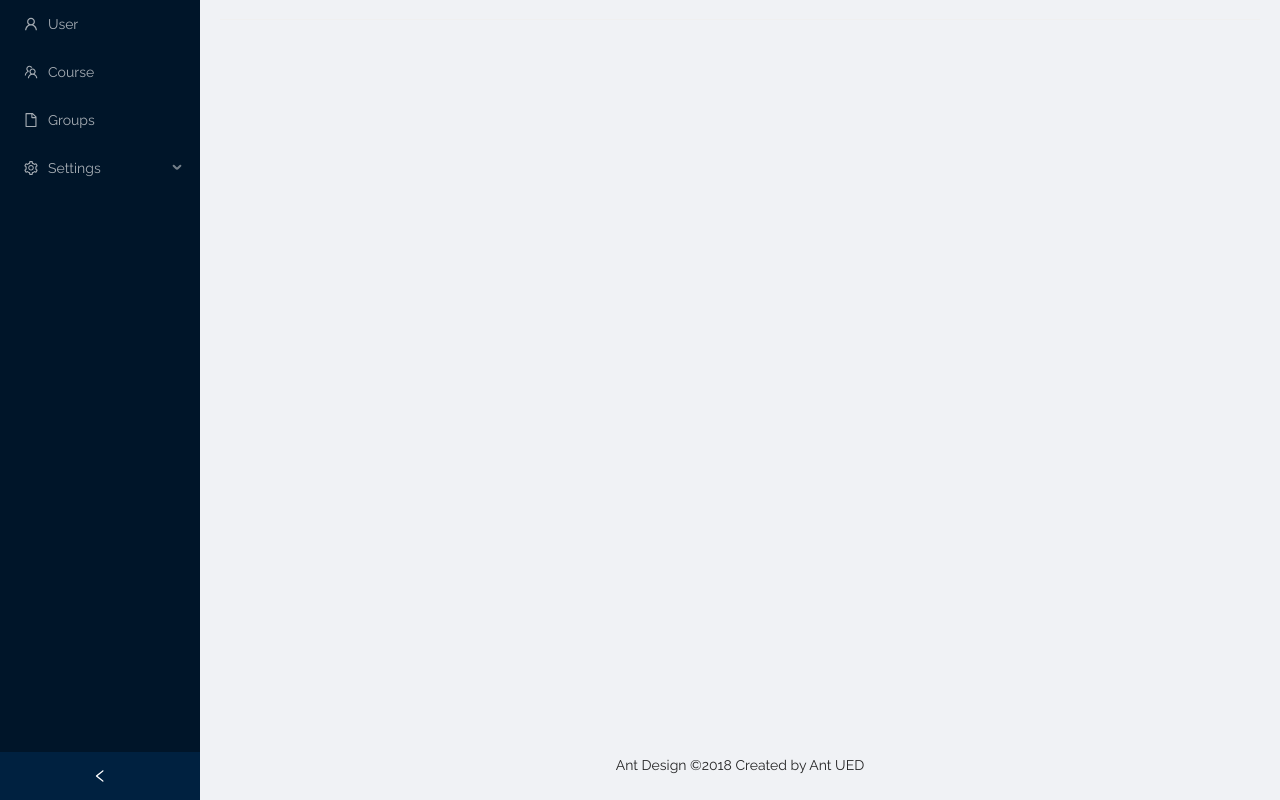
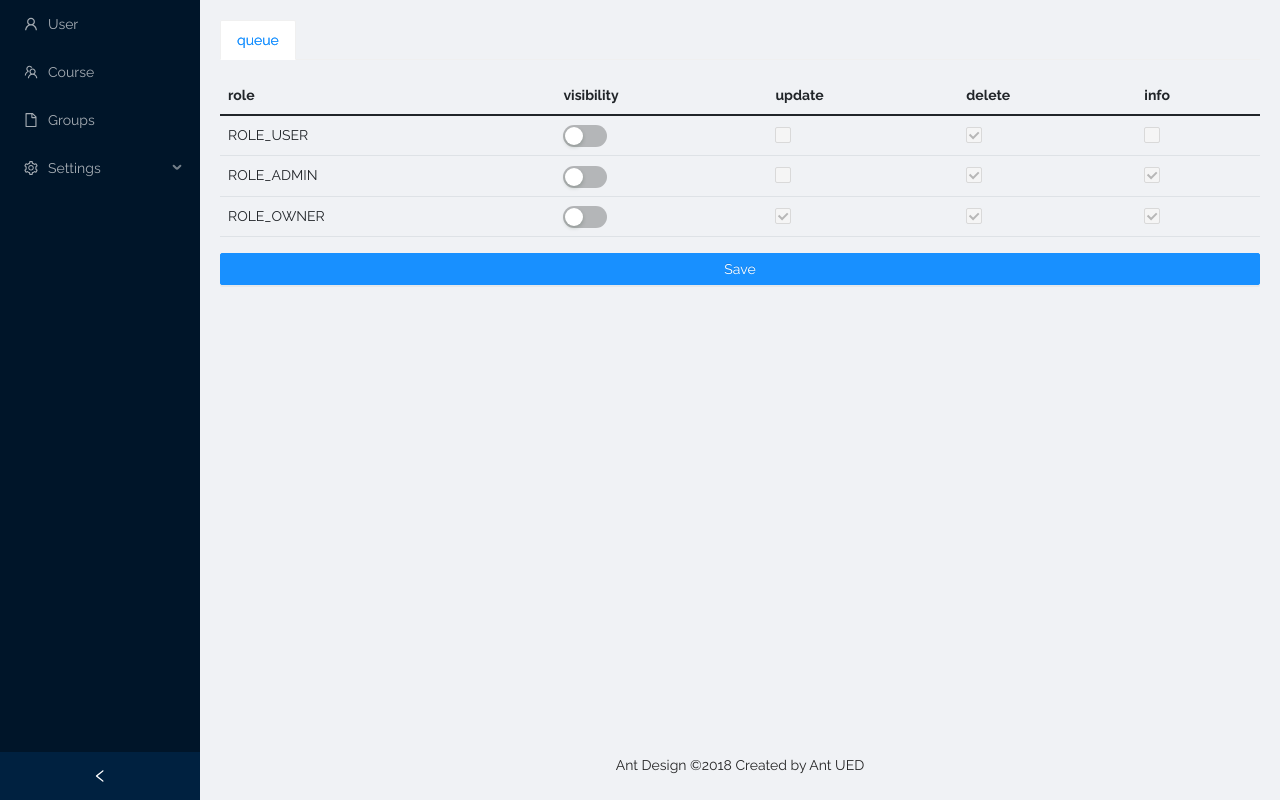
Before and after one commit to davronismoilov/admin-side, a React (Create React App) app: page /admin/permissions in a window 1280 px wide. Built offline with nearby package versions, Linux system fonts and the light colour scheme.

Commit message:
Permissions.js and Section.js files have been updated and some minor bugs fixed.

```diff
--- a/src/admin/layout/main.js
+++ b/src/admin/layout/main.js
@@ -12,7 +12,7 @@ import './main.css';
 import {Link, Route, Routes} from "react-router-dom";
 import User from "../user/user";
 import Course from "../course/course";
-import MainSettings from "../settings/settings";
+import Test from "./test";
 
 const {Header, Sider, Content} = Layout;
 
@@ -80,7 +80,7 @@ const MainLayout = () => {
                     <Routes>
                         <Route exact={true} path={"/admin/user"} element={<User/>}/>
                         <Route exact={true} path={"/admin/course"} element={<Course/>}/>
-                        <Route exact={true} path={"/admin/settings"} element={<MainSettings/>}/>
+                        <Route exact={true} path={"/admin/settings"} element={<Test/>}/>
                     </Routes>
 
                 </Content>
--- a/src/admin/layout/test.js
+++ b/src/admin/layout/test.js
@@ -14,7 +14,7 @@ import './test.css'
 import {Link, Route, Routes} from "react-router-dom";
 import User from "../user/user";
 import Course from "../course/course";
-import Panel from "../settings/Panel";
+import Section from "../settings/Section";
 import Permissions from "../settings/Permissions";
 
 const {Header, Content, Footer, Sider} = Layout;
@@ -71,22 +71,12 @@ const Test = () => {
                     >
 
                     </Breadcrumb>
-                    {/*<div*/}
-                    {/*    className="site-layout-background"*/}
-                    {/*    style={{*/}
-                    {/*        padding: 24,*/}
-                    {/*        minHeight: 360,*/}
-                    {/*    }}*/}
-                    {/*>*/}
-                    {/*    Bill is a cat.*/}
-                    {/*</div>*/}
 
                     <Routes>
                         <Route exact={true} path={"/admin/user"} element={<User/>}/>
                         <Route exact={true} path={"/admin/course"} element={<Course/>}/>
-                        {/*<Route exact={true} path={"/admin/groups"} element={<MainSettings/>}/>*/}
-                        <Route exact={true} path={"/admin/permissions"} element={<Panel/>}/>
-                        <Route exact={true} path={"/admin/profile"} element={<Permissions/>}/>
+                        <Route exact={true} path={"/admin/permissions"} element={<Permissions/>}/>
+                        {/*<Route exact={true} path={"/admin/profile"} element={<Permissions/>}/>*/}
                     </Routes>
 
 
--- a/src/admin/settings/Panel.js
+++ /dev/null
@@ -1,41 +0,0 @@
-import axios from "axios";
-import React, {useState} from "react";
-import {Button, Table, Tabs} from "antd";
-import Permissions from "./Permissions";
-
-const {TabPane} = Tabs;
-
-const GET_SINGLE_PANEL_URL = "http://localhost:8080/get"
-const GET_PANEL_DATA_URL = "http://localhost:8080/get"
-
-const Panel = () => {
-    const [panelList, setPanel] = useState([]);
-    const [data, setData] = useState({});
-
-    const onChange = (id) => {
-        axios.get(GET_PANEL_DATA_URL).then(res => {
-            if (res.statusCode === 200) {
-                setData(res.data.data);
-            }
-        });
-    }
-
-    // axios.get(GET_SINGLE_PANEL_URL).then(res => {
-    //     if (res.statusCode === 200) {
-    //         setPanel(res.data.data);
-    //     }
-    // });
-
-    return (
-        <Tabs onChange={() => onChange()} type="card">
-            {panelList.map((id, panel) => {
-                return <TabPane tab={panel} key={id} onClick={() => onChange(id)}>
-                    <Permissions data={data}/>
-                </TabPane>
-            })
-            }
-
-        </Tabs>
-    );
-}
-export default Panel;
--- a/src/admin/settings/Permissions.js
+++ b/src/admin/settings/Permissions.js
@@ -4,11 +4,12 @@ import axios from "axios";
 
 const {TabPane} = Tabs;
 
-const URI = "localhost";
+const URL_FOR_POST_PERMISSION = "http://localhost:9000/api/v1/section/edit";
 
 const Permissions = (props) => {
     const [switchStatus, setSwitchStatus] = useState([false, false, false]);
 
+    //TODO data SHOULD BE TAKEN FROM props
     const [data, setData] = useState(
         {
             "data": {
@@ -49,32 +50,34 @@ const Permissions = (props) => {
             }
         })
 
+
     const switchBtnOnChange = (id) => {
         switchStatus[id] = !switchStatus[id];
         setSwitchStatus([...switchStatus]);
-        data.content[id].permissions.visibility = switchStatus[id];
     }
 
     const saveBtnOnclick = () => {
-        axios.post(URI, data).then(r => {
-                console.log(r.status)
+        switchStatus.map((el, i) => data.data.content[i].permissions.visibility = switchStatus[i]);
+        setData({...data});
+        axios.post(URL_FOR_POST_PERMISSION, data).then(resp => {
+                if(resp.data.statusCode === 200)
+                    console.log('data updated');
             }
         )
     }
 
     const handleChange = (ordinal, key) => {
-        data.content[ordinal].permissions[key] = !data.content[ordinal].permissions[key];
+        data.data.content[ordinal].permissions[key] = !data.data.content[ordinal].permissions[key];
         setData({...data});
     }
 
     return (
-        <Tabs type="card" key={data.sectionName}>
-            <TabPane tab={data.sectionName} key="1">
+        <Tabs type="card" key={data.data.sectionName}>
+            <TabPane tab={data.data.sectionName} key="1">
 
                 <table className={"table"}>
                     <thead>
                     <tr>
-                        <th>#</th>
                         <th>role</th>
                         <th>visibility</th>
                         <th>update</th>
@@ -83,29 +86,29 @@ const Permissions = (props) => {
                     </tr>
                     </thead>
                     <tbody>
-                    {data.content.map((perm, i) => {
-                        return <tr key={perm.key}>
+                    {data.data.content.map((perm, i) => {
+                        return <tr key={perm.ordinal}>
                             <td>{perm.roleName}</td>
                             <td><Switch onChange={() => {
-                                switchBtnOnChange(perm.permissions.ordinal)
+                                switchBtnOnChange(perm.ordinal)
                             }}/></td>
-                            <td><Checkbox disabled={!switchStatus[perm.permissions.ordinal]}
+                            <td><Checkbox disabled={!switchStatus[perm.ordinal]}
                                           defaultChecked={perm.permissions.delete} onChange={() => {
-                                handleChange(perm.permissions.ordinal, "update")
+                                handleChange(perm.ordinal, "update")
                             }}/></td>
-                            <td><Checkbox disabled={!switchStatus[perm.permissions.ordinal]}
+                            <td><Checkbox disabled={!switchStatus[perm.ordinal]}
                                           defaultChecked={perm.permissions.update} onChange={() => {
-                                handleChange(perm.permissions.ordinal, "delete")
+                                handleChange(perm.ordinal, "delete")
                             }}/></td>
-                            <td><Checkbox disabled={!switchStatus[perm.permissions.ordinal]}
+                            <td><Checkbox disabled={!switchStatus[perm.ordinal]}
                                           defaultChecked={perm.permissions.info} onChange={() => {
-                                handleChange(perm.permissions.ordinal, "info")
+                                handleChange(perm.ordinal, "info")
                             }}/></td>
                         </tr>
                     })}
-                    <Button type="primary" block onClick={saveBtnOnclick}> Save</Button>
                     </tbody>
                 </table>
+                    <Button type="primary" block onClick={saveBtnOnclick}> Save</Button>
             </TabPane>
         </Tabs>
     );
--- /dev/null
+++ b/src/admin/settings/Section.js
@@ -0,0 +1,46 @@
+import axios from "axios";
+import React, {useState} from "react";
+import {Button, Table, Tabs} from "antd";
+import Permissions from "./Permissions";
+
+const {TabPane} = Tabs;
+
+const URL_FOR_GET_SECTION = "http://localhost:9000/api/v1/section/get";
+
+const Section = () => {
+    const [sectionList, setSectionList] = useState([]);
+    const [data, setData] = useState({});
+
+    axios.get(URL_FOR_GET_SECTION).then(res => {
+        if (res.data.statusCode === 200) {
+            setSectionList(res.data.data);
+            const URL_FOR_GET_FIRST_SECTION_DATA = `${URL_FOR_GET_SECTION}/${sectionList[0].id}`;
+            axios.get(URL_FOR_GET_FIRST_SECTION_DATA).then(res => {
+                if (res.data.statusCode === 200) {
+                    setData(res.data.data);
+                }
+            })
+        }
+    });
+
+    const onChange = (id) => {
+        //get single section by id
+        axios.get(`${URL_FOR_GET_SECTION}/${id}`).then(res => {
+            if (res.data.statusCode === 200) {
+                setData(res.data.data);
+            }
+        });
+    }
+
+    return (
+        <Tabs type="card">
+            {sectionList.map((section) => {
+                return <TabPane tab={section.name} key={section.id} onClick={() => onChange(section.id)}>
+                    <Permissions data={data}/>
+                </TabPane>
+            })
+            }
+        </Tabs>
+    );
+}
+export default Section;
```
Also changed, not shown: src/admin/settings/settings.js (deleted, +0 -140 lines), src/admin/settings/buttonSettings.js (deleted).
